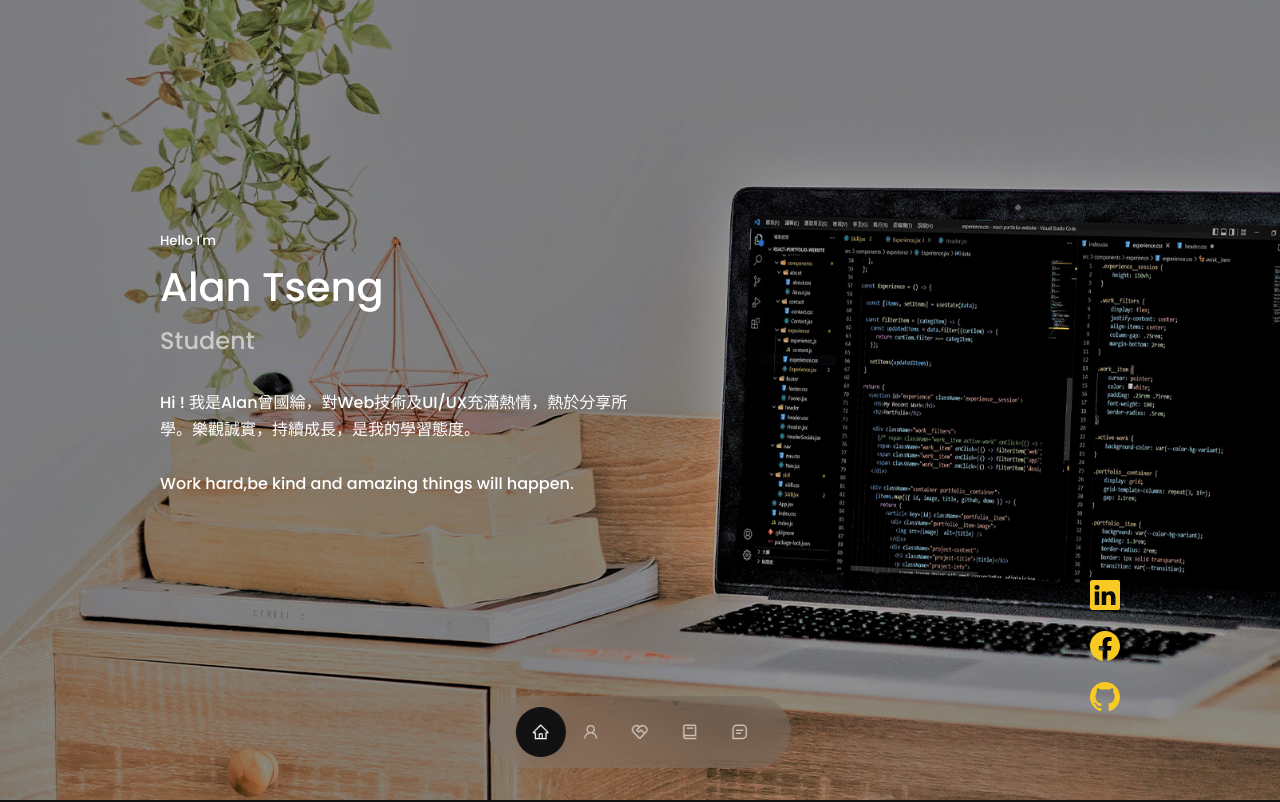
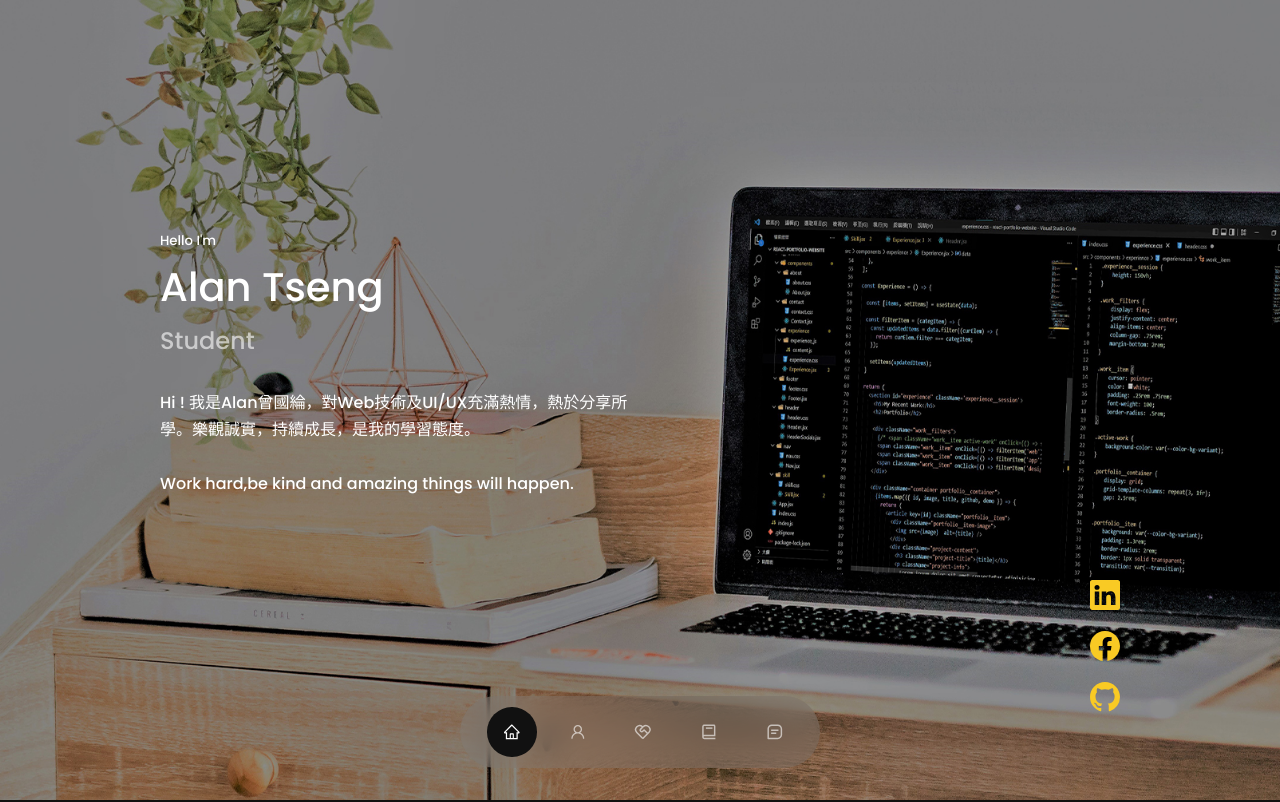
Before and after one commit to 02071819/tsengkuolun-portfolio, a React (Create React App) app: page / in a window 1280 px wide. Shown: the top 802 px of the page. Built offline with nearby package versions, Linux system fonts and the light colour scheme.

Commit message:
Update nav.css

```diff
--- a/src/components/nav/nav.css
+++ b/src/components/nav/nav.css
@@ -1,6 +1,7 @@
 nav {
     background: rgba(132, 132, 132, 0.3);
-    width: fit-content;
+    width: 360px;
+    margin: 0 auto;
     padding: 0.7rem 1.7rem;
     z-index: 2;
     position: fixed;
@@ -8,6 +9,7 @@ nav {
     transform: translateX(-50%);
     bottom: 2rem;
     display: grid;
+    gap: 1rem;
     grid-auto-flow: column;
     border-radius: 3rem;
     backdrop-filter: blur(15px);
```
